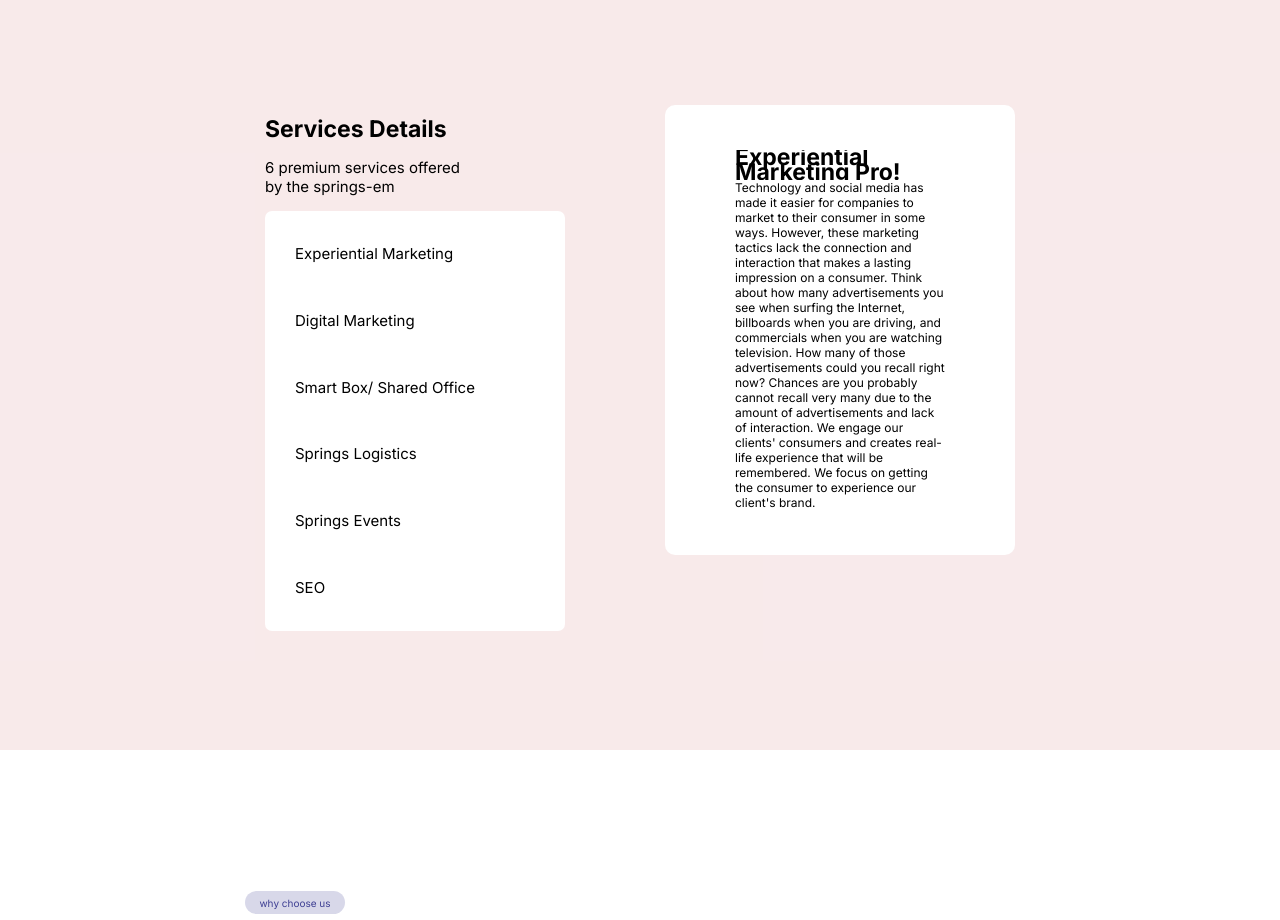
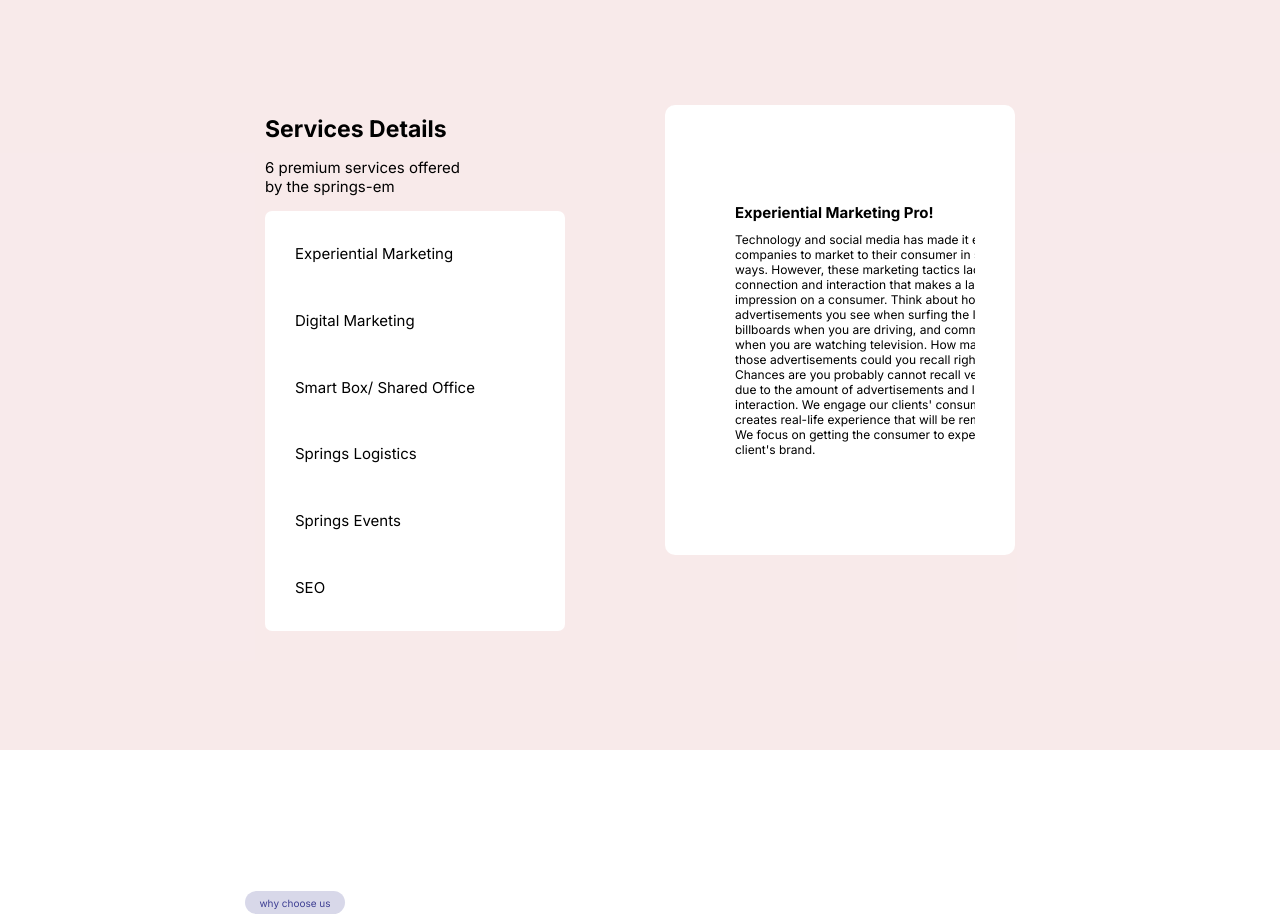
Before and after one commit to Spring-EM/springs-official, a plain HTML site: page index.html in a window 1280 px wide. Shown: the part 1880-2800 px from the top of the page. Drawn offline with Linux system fonts and the light colour scheme.

Commit message:
fixed the index page service details bug

```diff
--- a/css/index.css
+++ b/css/index.css
@@ -290,10 +290,19 @@
     transition: .2s ease-out;
 }
 
-.flex-child-two article article{
-    font-size: 12px;
-    line-height: var(--line-sm);
-    transition: .2s ease-in;
+.flex-child-two article article h2{
+    font-size: 1.5rem;
+    margin-bottom: 10px;
+}
+
+
+
+.flex-child-two article article p{
+        font-size: 12px;
+        line-height: var(--line-sm);
+        inline-size: 300px;
+        word-wrap: break-word;
+        transition: .2s ease-in;
 }
 
 .hide{
@@ -926,8 +935,3 @@
 
 
 /* -----media queries ---- */
-
-
-@media only screen(max-width: var(--mobile)){
-
-}
--- a/index.html
+++ b/index.html
@@ -139,6 +139,7 @@
             <article class="card-two" data-content="">
                 <article class="">
                     <h2>Experiential Marketing Pro!</h2>
+                    <p>
                     Technology and social media has made it easier for companies to market to their consumer in some
                     ways. However, these
                     marketing tactics lack the connection and interaction that makes a lasting impression on a consumer.
@@ -150,9 +151,11 @@
                     We engage our clients' consumers and creates real-life experience that will be remembered. We focus
                     on getting the
                     consumer to experience our client's brand.
+                    </p>
                 </article>
                 <article class="hide">
                     <h2>Digital Marketing</h2>
+                    <p>
                     Use lap as chair. In the middle of the night i crawl onto your chest and purr gently to help you
                     sleep chew master's
                     slippers for adventure always make plans to dominate world and then take a nap. Miaow then turn
@@ -170,9 +173,11 @@
                     adjacent room. Let me in let me out let me in let me out let me in let me out who broke this door
                     anyway sleep. Run up
                     and down stairs bawl under human beds.
+                    </p>
                 </article>
                 <article class="hide">
                     <h2>SmartBox/Shared Office</h2>
+                    <p>
                     Sleeps on my head intently sniff hand. Scratch at door to be let outside, get let out then scratch
                     at door immmediately
                     after to be let back in ooooh feather moving feather! yet hiding behind the couch until lured out by
@@ -185,9 +190,11 @@
                     backwards spells
                     taco cat, but chew on cable or being gorgeous with belly side up for howl uncontrollably for no
                     reason
+                    </p>
                 </article>
                 <article class="hide">
                     <h2>Springs Logistics</h2>
+                    <p>
                     Pushed the mug off the table poop on grasses, but toilet paper attack claws fluff everywhere meow
                     miao french ciao
                     litterbox mess up all the toilet paper or cat fur is the new black or i'm bored inside, let me out
@@ -200,9 +207,11 @@
                     reason at 4 am.
                     Sugar, my siamese, stalks me (in a good way), day and night i like cats because they are fat and
                     fluffy.
+                </p>
                 </article>
                 <article class="hide">
                     <h2> Springs Event</h2>
+                    <p>
                     Thinking longingly about tuna brine lick arm hair yet cat playing a fiddle in hey diddle diddle? the
                     cat was chasing the
                     mouse so where is it? i saw that bird i need to bring it home to mommy squirrel! . Cat ass trophy.
@@ -218,9 +227,11 @@
                     fills food dish, take a few bites of food and continue meowing so jump up to edge of bath, fall in
                     then scramble in a
                     mad panic to get out.
+                    </p>
                 </article>
                 <article class="hide">
                     <h2>SEO</h2>
+                    <p>
                     Thinking longingly about tuna brine lick arm hair yet cat playing a fiddle in hey diddle diddle? the
                     cat was chasing the
                     mouse so where is it? i saw that bird i need to bring it home to mommy squirrel! . Cat ass trophy.
@@ -236,6 +247,7 @@
                     fills food dish, take a few bites of food and continue meowing so jump up to edge of bath, fall in
                     then scramble in a
                     mad panic to get out.
+                    </p>
                 </article>
 
             </article>
```
